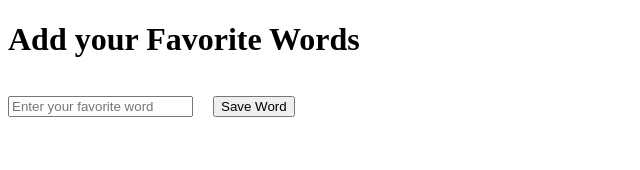
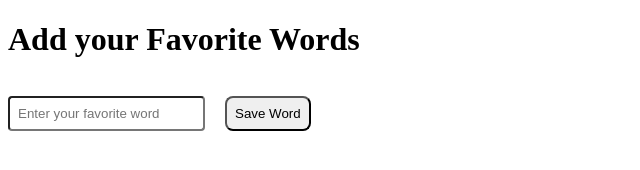
Before and after one commit to magali-la/local-storage, a plain HTML site: page index.html in a window 1280 px wide. Shown: the whole page, without its empty margins (0-640 px from the left). Drawn offline with Linux system fonts and the light colour scheme.

Commit message:
add form and submission event to stor input, style form

```diff
--- a/index.html
+++ b/index.html
@@ -7,17 +7,24 @@
 </head>
 <body>
     <h1>Add your Favorite Words</h1>
-    <input type="text" id="userInput" placeholder="Enter your favorite word"/>
-    <button id="saveInput" style="margin: 16px;">Save Word</button>
+    <form id="wordForm">
+        <input type="text" id="userInput" style="padding:8px; border-radius: 4px;" placeholder="Enter your favorite word"/>
+        <button type="submit" id="saveInput" style="margin: 16px; padding: 8px; border-radius: 8px;">Save Word</button>
+    </form>
 
     <script>
         const userInput = document.getElementById('userInput');
-        const saveInput = document.getElementById('saveInput')
+        const wordForm = document.getElementById('wordForm');
 
         userInput.value = localStorage.getItem('userInputText') || '';
 
-        saveInput.addEventListener('click', () => {
+        wordForm.addEventListener('submit', (event) => {
+            event.preventDefault();
             localStorage.setItem('userInputText', userInput.value);
+
+            console.log('Saved word:', userInput.value);
+
+            userInput.value = '';
 
         });
 
```
